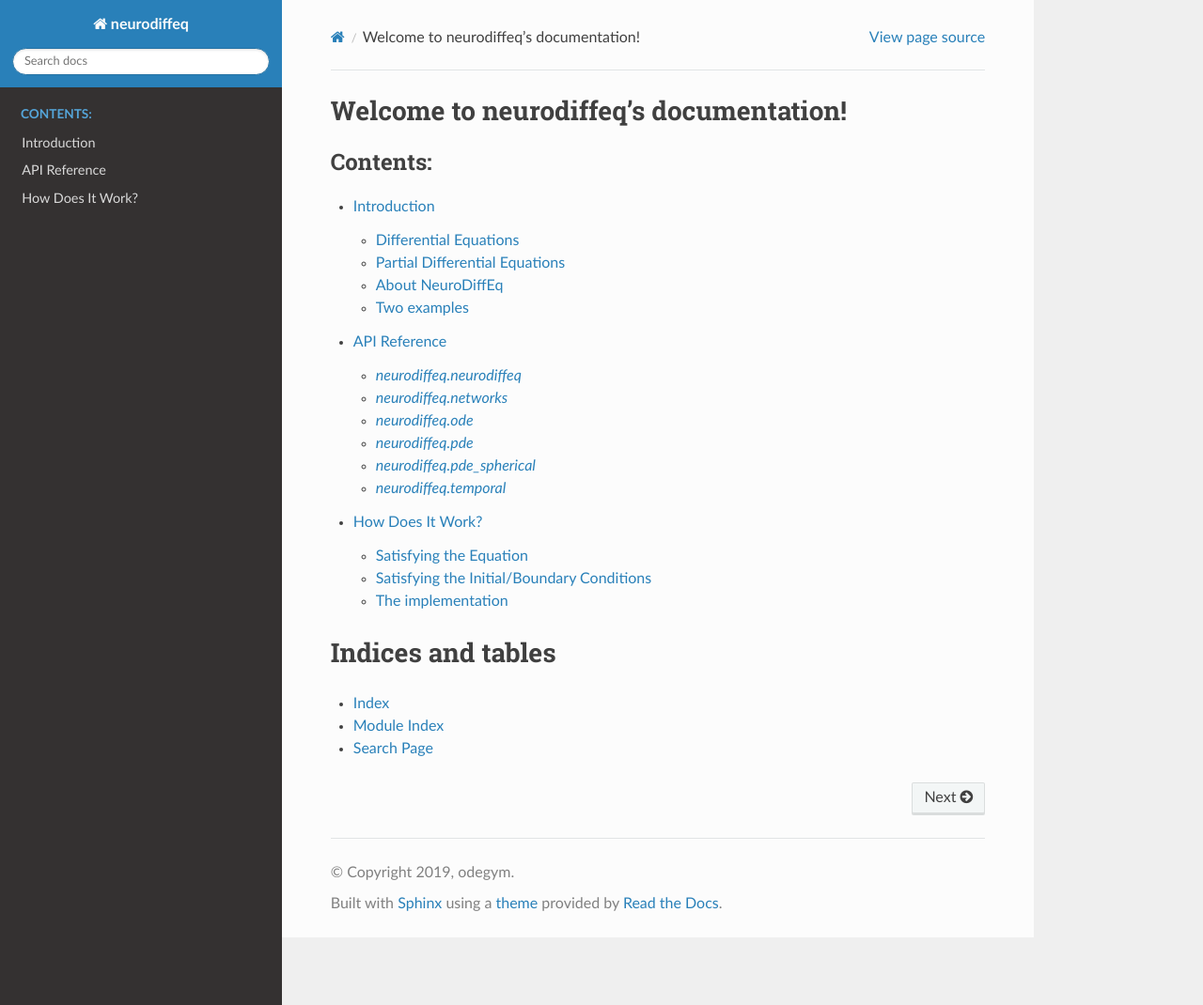
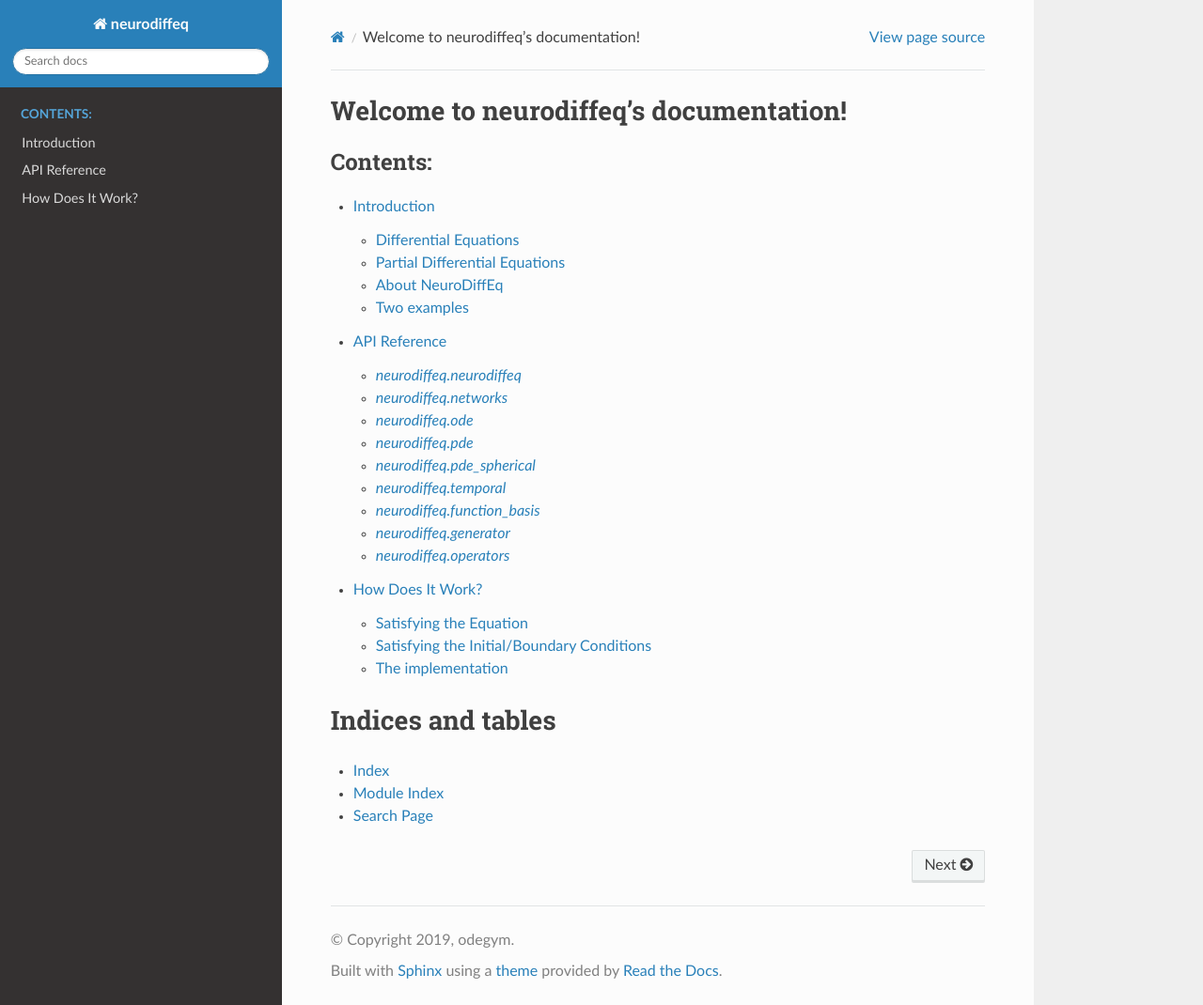
Before and after one commit to NeuroDiffGym/neurodiffeq, a Sphinx documentation site: the page built from docs/index.rst, in a window 1280 px wide and 1070 px high. Shown: the whole window at 94% size. Built offline with Sphinx 7.4.7 and the Read the Docs theme 2.0.0, drawn with Linux system fonts in a browser that asks for light colours; pages that are not in the unit, such as notebooks, are missing from menus.

Commit message:
doc(sphinx): add new modules to documentation

```diff
--- a/docs/api.rst
+++ b/docs/api.rst
@@ -30,3 +30,18 @@ API Reference
 ---------------------------
 .. automodule:: neurodiffeq.temporal
     :members:
+
+`neurodiffeq.function_basis`
+---------------------------
+.. automodule:: neurodiffeq.function_basis
+    :members:
+
+`neurodiffeq.generator`
+---------------------------
+.. automodule:: neurodiffeq.generator
+    :members:
+
+`neurodiffeq.operators`
+---------------------------
+.. automodule:: neurodiffeq.operators
+    :members:
```
